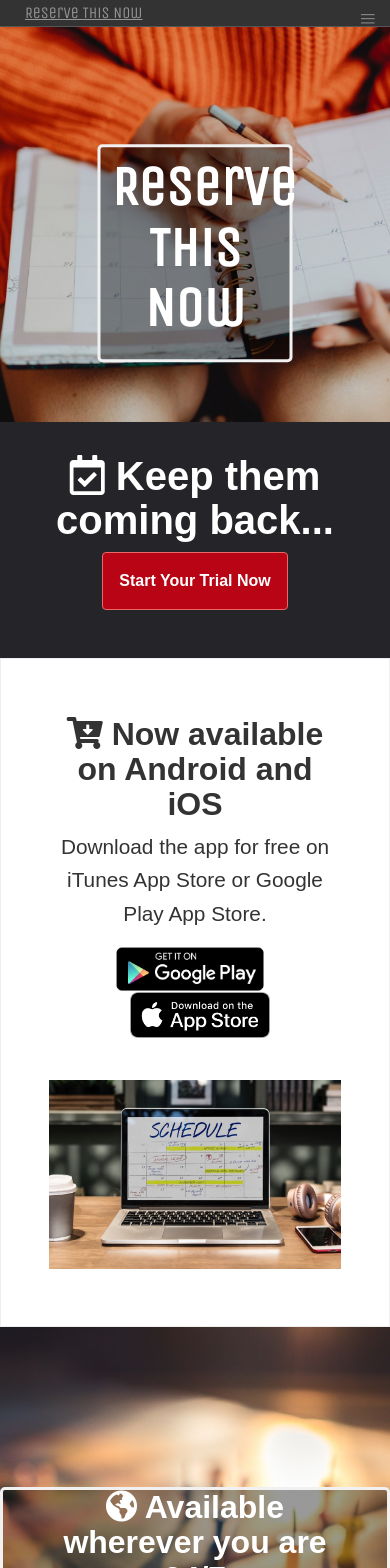
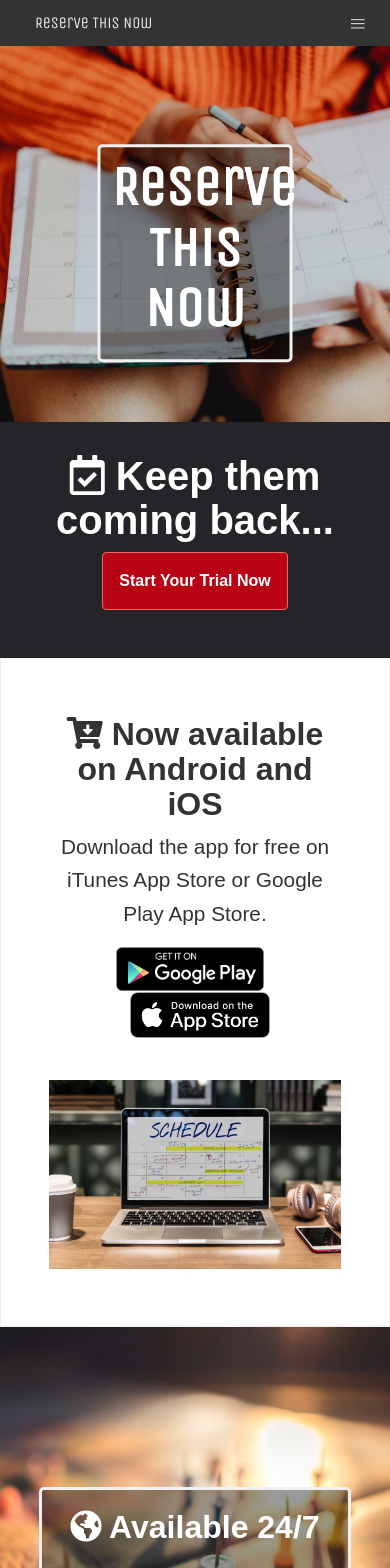
Before and after one commit to jbribiesca/reservethisnow, a React (Create React App) app in the folder client/: page / in a window 390 px wide. Shown: the top 1568 px of the page. Built offline with nearby package versions, Linux system fonts and the light colour scheme; no server answers; a web font is replaced by a local one.

Commit message:
Minor touch ups on front page

```diff
--- a/client/public/index.html
+++ b/client/public/index.html
@@ -21,6 +21,7 @@
     You need to enable JavaScript to run this app.
   </noscript>
   <div id="root"></div>
+
 </body>
 
 </html>
--- a/client/src/pages/Auth/LoginForm.js
+++ b/client/src/pages/Auth/LoginForm.js
@@ -4,6 +4,7 @@ import { Container, Row, Col } from '../../components/Grid';
 import { Card } from '../../components/Card';
 import { Input, SplashBtn } from '../../components/Form';
 import styles from './auth.css';
+
 
 
 class LoginForm extends Component {
@@ -134,7 +135,7 @@ class LoginForm extends Component {
                         {/* Worldwide Section */}
                         <section id="entertainment" className="section">
                             <div className="subsection container">
-                                <h3><i class="fas fa-globe-americas"></i> Available wherever you are 24/7 </h3>
+                                <h3><i class="fas fa-globe-americas"></i> Available <span className="hide-on-small">wherever you are</span> 24/7 </h3>
                                 <p className="lead hide-on-small">Your personal, digital receptionist. Allow customers
                                  to book appointments anytime, day or night.</p>
                             </div>
@@ -202,10 +203,11 @@ class LoginForm extends Component {
 
                             <section className="ft-social">
                                 <ul className="ft-social-list">
-                                    <li><a href="#"><i className="fab fa-facebook"></i></a></li>
+                                    {/* Enter barber website in href "#" inside globe */}
+                                    <li><a href="#"><i className="fas fa-globe"></i></a></li>
                                     <li><a href="#"><i className="fab fa-twitter"></i></a></li>
                                     <li><a href="#"><i className="fab fa-instagram"></i></a></li>
-                                    <li><a href="#"><i className="fab fa-github"></i></a></li>
+                                    <li><a href="https://github.com/jbribiesca/testingproject3.git"><i className="fab fa-github"></i></a></li>
                                     <li><a href="#"><i className="fab fa-linkedin"></i></a></li>
                                     <li><a href="#"><i className="fab fa-youtube"></i></a></li>
                                 </ul>
--- a/client/src/pages/Auth/auth.css
+++ b/client/src/pages/Auth/auth.css
@@ -412,6 +412,7 @@ a:hover {
   nav {
     height: auto;
     border-bottom: 0;
+    padding: 10px;
   }
 
   nav ul {
@@ -430,7 +431,7 @@ a:hover {
     width: 100%;
     text-indent: 25px;
     background: #333;
-    border-bottom: 1px solid #555;
+
   }
 
   nav a:hover {
@@ -449,7 +450,7 @@ a:hover {
     display: inline-block;
     position: absolute;
     right: 5px;
-    top: 20px;
+    top: 15px;
   }
 
   nav a#openup {
@@ -511,5 +512,7 @@ a:hover {
   color: white;
   border: 3px solid #f1f1f1;
   border-radius: 5px;
+  width: 80%;
+  padding: 20px;
 }
 /* ============================== */
```
Also changed, not shown: 1 other file (tests, documents, lock files or other folders).
